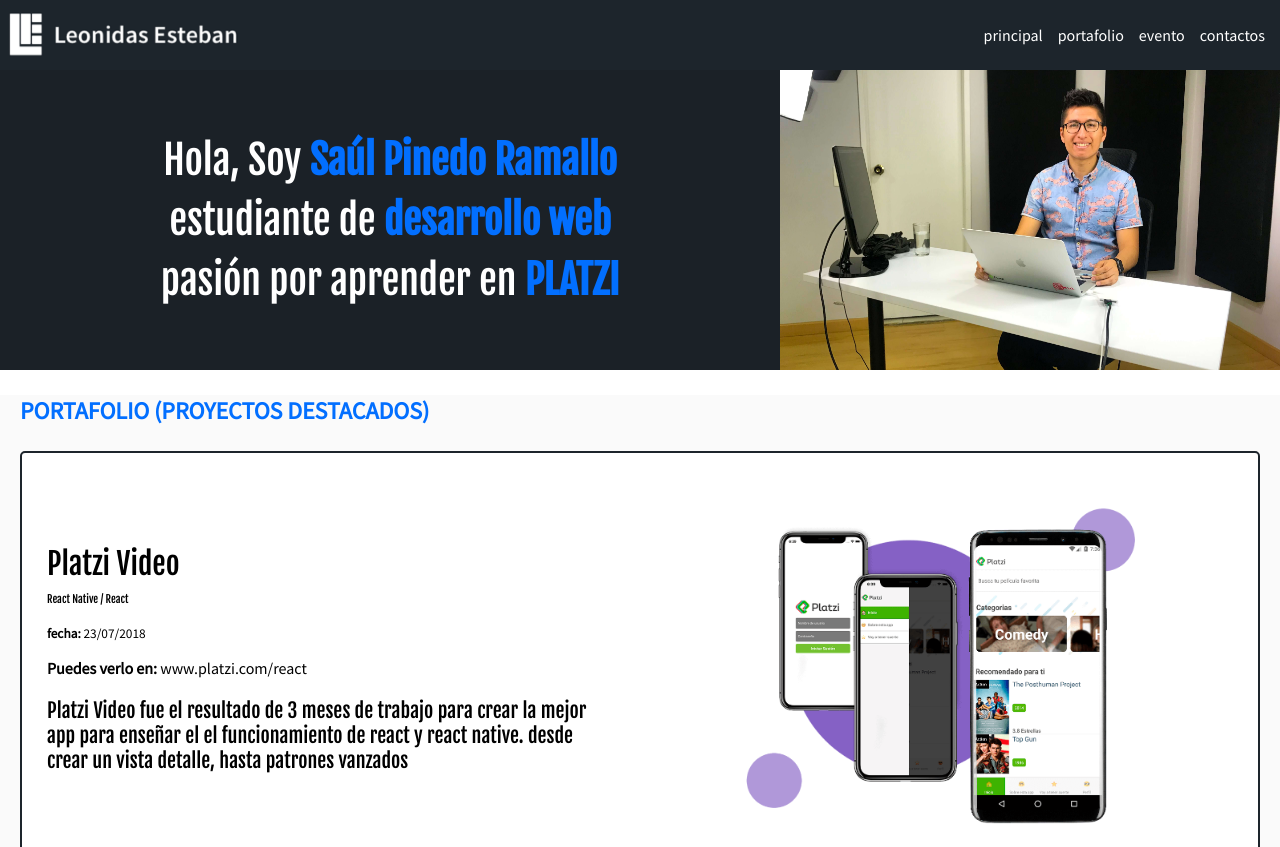
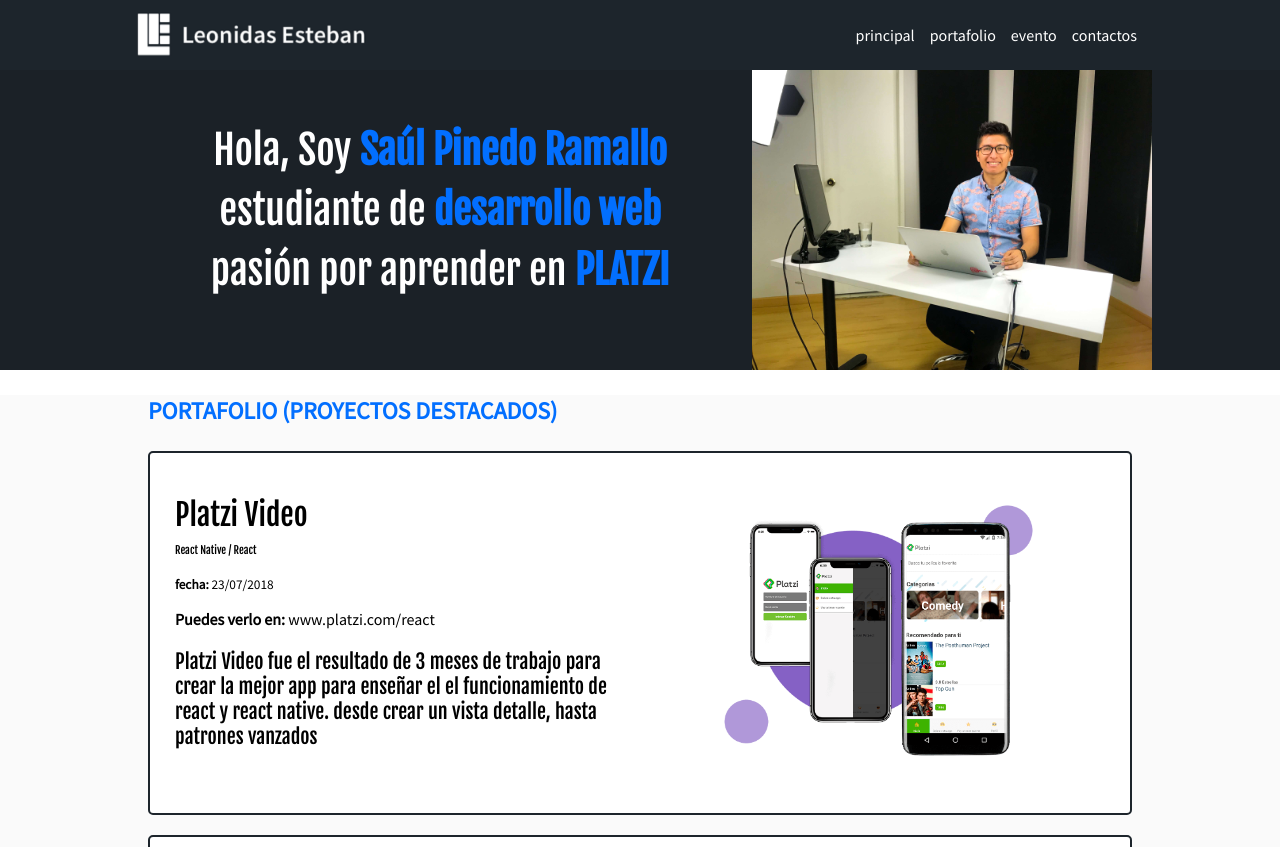
Before and after one commit to saulpinedo/Curso-Desarrollo-Web, a plain HTML site: page index.html in a window 1280 px wide. Shown: the top 847 px of the page. Drawn offline with Linux system fonts and the light colour scheme.

Commit message:
se agrego container y se pulio es aspecto responsibe, conclusion del proyecto :)

```diff
--- a/css/style.css
+++ b/css/style.css
@@ -16,6 +16,25 @@
     --white-gray:#fafafa;
     --background-gray:#1b2127;
     --blue:#026fff;
+}
+.container{
+    /* border: solid 1px red; */
+    width: 80%;
+    margin:0 auto;
+    display: inherit;
+    justify-content: inherit;
+    align-items: inherit;
+    height: inherit;
+    min-height: inherit;
+    flex-wrap: inherit;
+    flex-shrink: inherit;
+    justify-content:inherit;
+}
+.container2{
+    width: 80%;
+    /* border: solid 1px red; */
+    width: 80%;
+    margin:0 auto;
 }
 /* -----------------------------------HEADER-NAVBAR*/
 header{
@@ -55,33 +74,34 @@
 /* ----------------------------------HERO */
 
 .hero{
-    background-image: url('../images/hero.jpg');
     background-color: var(--background-gray);
-    background-size: 500px 399px;
-    background-repeat: no-repeat;
-    background-position: right;
-    height: 300px;
+    min-height: 300px;
     display: flex;
     justify-content: space-between;
     text-align: center;
 }
 .hero h1{
     color:var(--white);
+    width: 50%;
     line-height: 1.5em;
     font-size: 40px;
     font-weight: normal;
     letter-spacing: -.2px;
-    height: 200px;
-    margin: auto 0 auto 0;
+    min-height: 200px;
+    margin: auto auto ;
+}
+.hero img{
+    height: 300px;
 }
 .hero strong{
     color:var(--blue);
 }
-@media screen and (min-width:1000px){
+@media screen and (max-width:1000px){
     .hero{
     display: flex;
     align-items: center;
     text-align: center;
+    min-height: 300px;
     }
     .hero h1{
         color:var(--white);
@@ -90,8 +110,8 @@
         font-weight: normal;
         letter-spacing: -.2px;
         width: 100%;
-        height: 200px;
-        margin: 0 500px 0 0;
+        min-height: 300px;
+        margin: 0 auto 0 auto;
         align-content: center;
     }
 }
@@ -244,7 +264,7 @@
 
 
 .contact{
-    padding: 0 20px;
+
     background-color: var(--blue);
     color: var(--white-gray);
     height: 150px;
@@ -284,10 +304,11 @@
     padding: 10px 0;
     align-items: center;
     display: flex;
-    padding: 0 23px;
+
 }
 footer p{
     margin: 0;
+    text-align: right;
 }
 footer div img{
     max-height: 50px;
--- a/index.html
+++ b/index.html
@@ -17,6 +17,7 @@
 <body>
     <!-- ---------------------------------HEADER -->
     <header>
+        <div class="container">
             <nav>
             <figure class="header-figure">
                 <img src="images/logo.png" alt="logo de leonidas esteban">
@@ -36,14 +37,20 @@
                 </li>
             </ol>
         </nav>
+        </div>
+
     </header>
     <!-- ---------------------------------INICIA MAIN -->
     <section id="principal" class="hero">
+        <div class="container">
            <h1>Hola, Soy <strong> Saúl Pinedo Ramallo </strong><br> estudiante de <strong> desarrollo web</strong> <br> pasión por aprender en <strong> PLATZI</strong> </h1>
-        <!-- <img src="images/hero.jpg" height="200px" alt="imagen principal del sitio"> -->
+        <img src="images/hero.jpg" height="200px" alt="imagen principal del sitio">
+        </div>
+
     </section>
     <!-- ---------------------------------INICIA PORTAFOLIO -->
     <section id="portafolio" class="portfolio">
+        <div class="container">
             <h2>Portafolio (proyectos destacados)</h2>
             <article class="project">
                 <div class="project-details">
@@ -93,11 +100,14 @@
                     </figure>
                 </div>
             </article>
+        </div>
     </section>
     <!-- ---------------------------------INICIA EVENTOS -->
+    <div class="container2">
         <h2 class="eventevent">Más sobre mi experiencia</h2>
+    </div>
         <section id="eventos">
-
+            <div class="container">
                 <article class="event">
                     <figure class="event-imageContent">
                         <img class="event-image" src="images/platzi-conf.jpg" alt="">
@@ -138,9 +148,12 @@
                         <a class="event-url" href="https://www.youtube.com/watch?v=fU1Oz3rJg-Q" target="_blank">ver plática</a>
                     </div>
                 </article>
+            </div>
         </section>
+
     <!-- ---------------------------------INICIA CONTACTO -->
     <section id="contacto" class="contact" >
+        <div class="container">
             <form action="/suscripcion" method="POST" class="contact-form">
                 <label for="email"><h3>Creamos algo juntos?</h3></label>
                 <input type="email" placeholder="Déjame tu Email" name="email" id="email">
@@ -152,9 +165,11 @@
                 <a href="" class="social-link github"></a>
                 <a href="" class="social-link instagram"></a>
             </div>
+        </div>
     </section>
     <!-- ---------------------------------INICIA FOOTER -->
     <footer class="footer">
+            <div class="container">
                 <div>
                     <p>Curso de Desarrollo web online 2018</p>
                     <img src="/images/platzi.png" alt="logo platzi">
@@ -162,6 +177,7 @@
                 <div>
                     <p>Designed with <3 by <a href='http://www.twitter.com/thespianartist' target='_black' >@thespiantartist</a> </p>
             </div>
+        </div>
     </footer>
 </body>
 </html>
```
Lines whose indentation alone changed are shown as unchanged.
